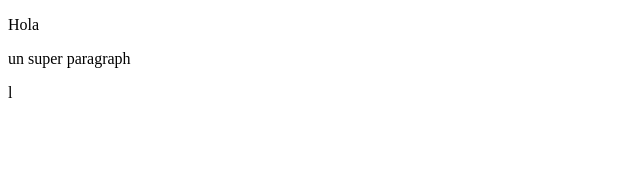
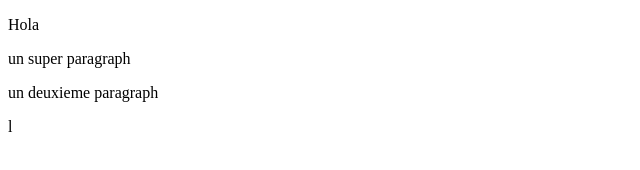
Before and after one commit to Freddevecchi/mon_troisieme-_repository, a plain HTML site: page index.html in a window 1280 px wide. Shown: the whole page, without its empty margins (0-640 px from the left). Drawn offline with Linux system fonts and the light colour scheme.

Commit message:
ajout deuxieme paragraph

```diff
--- a/index.html
+++ b/index.html
@@ -9,6 +9,7 @@
     <pç></p>Hola</p>
 </body>
     <p> un super paragraph
+        <p>un deuxieme paragraph</p>
 
     </p>
 </html>l
```
